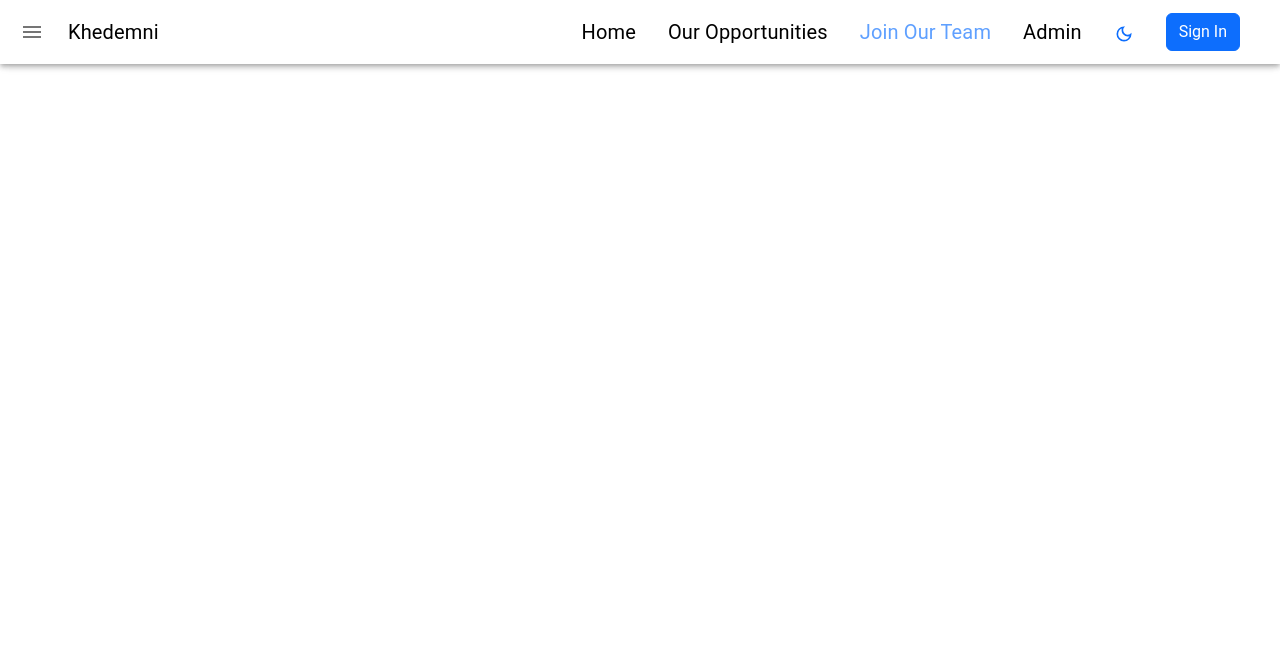
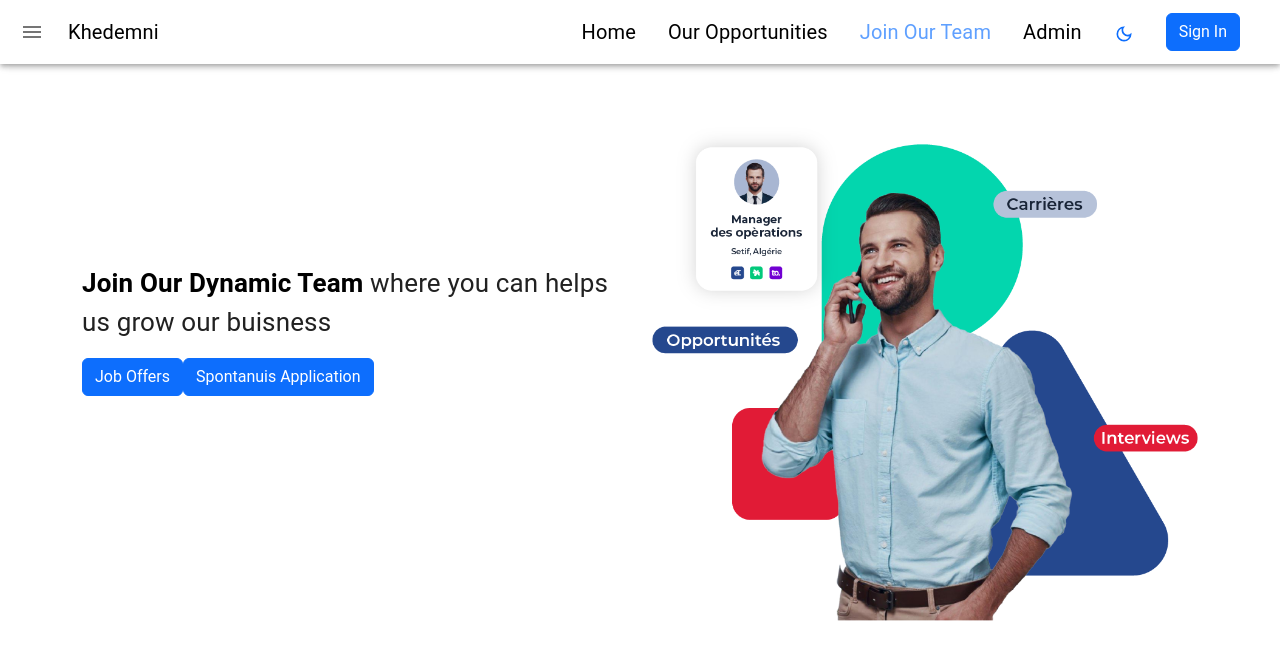
Before and after one commit to amiraBENMOU/khedemni_platform, a React (Create React App) app: page /openPositions in a window 1280 px wide. Shown: the top 660 px of the page. Built offline with nearby package versions, Linux system fonts and the light colour scheme.

Commit message:
Store full name in local storage and update Open_positions and Description components to display it; enhance layout and styling

```diff
--- a/src/Pages/openPositions/openPositions.js
+++ b/src/Pages/openPositions/openPositions.js
@@ -1,17 +1,44 @@
 import React from 'react';
+import { Container, Row, Col, Button } from 'react-bootstrap';
+import Typewriter from '../../../src/Typewriter.js';
 import Navbar_khedmouni from '../../navbar.js';
+import workWithUs from '../../assets/Images/job offer.png';
 
+const fullName = localStorage.getItem('fullName');
 
 function Open_positions() {
+     const ColorStyle2 = { color: 'black', fontWeight: 'normal' };
+     const TextStyle = { fontSize: '26px' };
+     const ColorStyle = { color: 'black', fontWeight: 'bold'};
   return (
-    <div className='OpenPositions'>
-      <Navbar_khedmouni />
-      <div className='container text-center'>
+     <Container className="Description  pt-2 pb-5 mb-5 " >
 
+         <div className='OpenPositions pb-5 mb-5 '>
+            <Navbar_khedmouni />
+            <Row className='workWithUs'>
+                <Col lg={6} >
+                <div className=" pt-5">
+                   <p className="mt-5 pt-5 text-start" style={TextStyle}>
+                        <span style={ColorStyle}>Join Our Dynamic Team  </span>
+                        <Typewriter
+                              text="where you can helps us grow our buisness "
+                              delay={100}
+                           style={ColorStyle2}
+                         />
+                    </p>
+             </div>
+              <div className="buttons">
+                  <button className="btn btn-primary" href='/remote' >Job Offers </button>
+                  <button className="btn btn-primary" href='/partTime' > Spontanuis Application  </button>
+             </div>
 
-
-      </div>
+               </Col>
+               <Col lg={6}>
+                    <img src={workWithUs} alt="Work With Us" className="img-fluid" />
+              </Col>
+         </Row>
     </div>
+    </Container>
   );
 }
 
--- a/src/description.js
+++ b/src/description.js
@@ -3,11 +3,15 @@ import { Container, Row, Col } from 'react-bootstrap';
 import { useInView } from 'react-intersection-observer'; // Import the hook
 import work from './assets/Images/work.png';
 import Typewriter from './Typewriter';
+import { Margin } from '@mui/icons-material';
+
+const fullName = localStorage.getItem('fullName');
 
 function Description_khedmouni() {
   const TextStyle = { fontSize: '26px' };
-  const ColorStyle = { color: 'black', fontWeight: 'bold' };
+  const ColorStyle = { color: 'black', fontWeight: 'bold'};
   const ColorStyle2 = { color: 'black', fontWeight: 'normal' };
+  const fullNameStyle = { color: '#6DABFF' }; // Style for fullName
   const fullName = localStorage.getItem('fullName');
 
   // Intersection Observer hook
@@ -25,14 +29,16 @@ function Description_khedmouni() {
 
   return (
     <Container
-      className="Description pb-5 mb-5 mt-5 pt-5"
+      className="Description pb-5 mb-5  pt-4"
       ref={containerRef} // Attach the ref to the container
       style={transitionStyle} // Apply styles dynamically
     >
       <Row>
         <Col lg={6}>
           <p className="mt-5 pt-5 text-start" style={TextStyle}>
-            <span style={ColorStyle}> {fullName ? `, ${fullName}` : ''} Welcome to Khedemni Platform | </span>
+          <span style={ColorStyle}>
+              {fullName ? <span style={fullNameStyle}>{` ${fullName}`}</span> : ""} , Welcome to Khedemni Platform |
+            </span>
             <Typewriter
               text="where you find the job that will help building your career"
               delay={100}
@@ -41,7 +47,7 @@ function Description_khedmouni() {
           </p>
         </Col>
         <Col lg={6}>
-          <img src={work} alt="My Work" className="img-fluid" />
+          <img src={work} alt="My Work" className="img-fluid " />
         </Col>
       </Row>
     </Container>
--- a/src/state/api/apiSlice.js
+++ b/src/state/api/apiSlice.js
@@ -50,6 +50,8 @@ export const apiSlice = createApi({
                 try {
                     const { data } = await queryFulfilled;
                     localStorage.setItem('token', data.token);
+                    localStorage.setItem('fullName', data.fullName); // Store fullName in local storage
+
                 } catch (error) {
                     console.error('Failed to sign in:', error);
                 }
```
Also changed, not shown: src/assets/Images/job offer.png (added).
